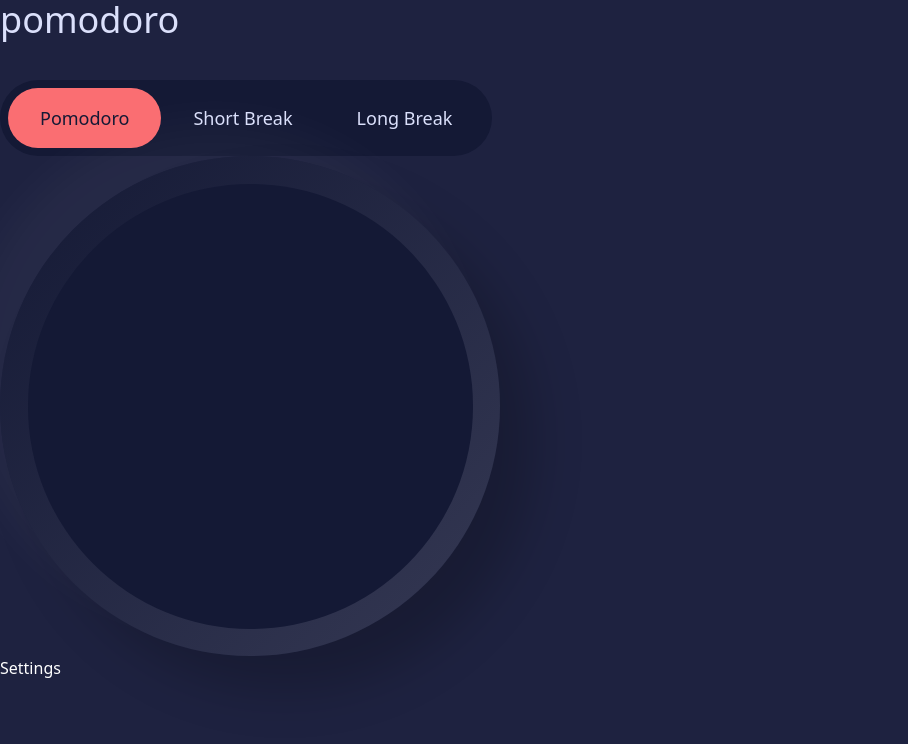
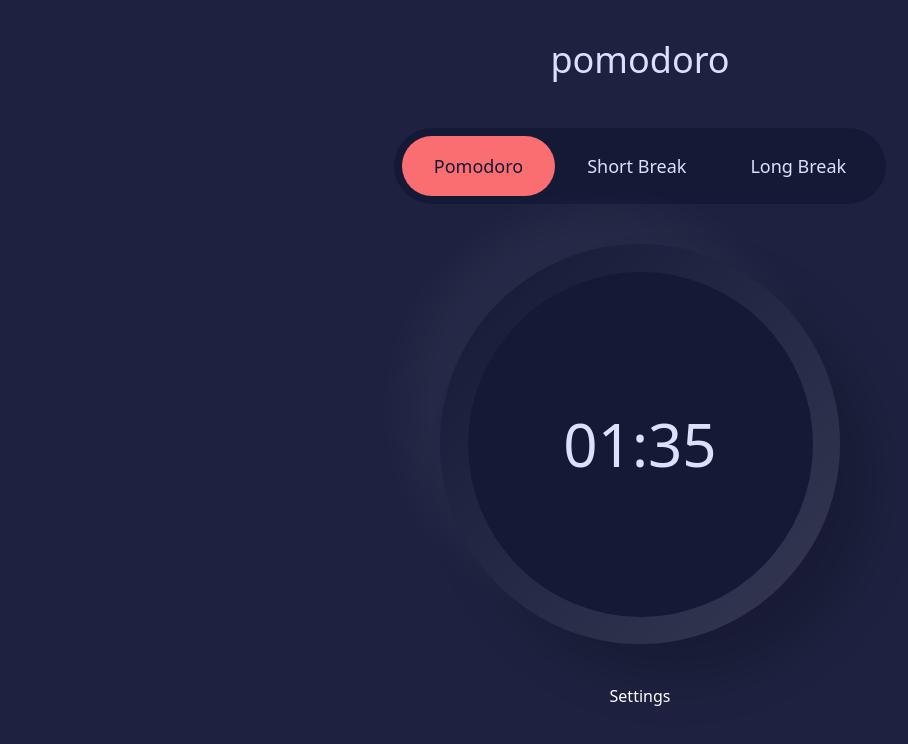
Before and after one commit to Vyonyx/pomodoro, a React (Vite) app: page / in a window 1280 px wide. Shown: the top 744 px of the page, without its empty margins (0-908 px from the left). Built offline with nearby package versions, Linux system fonts and the light colour scheme.

Commit message:
add ticking clock (countdown)

```diff
--- a/src/App.tsx
+++ b/src/App.tsx
@@ -1,4 +1,4 @@
-import { Dispatch, useState } from "react";
+import { Dispatch, useEffect, useState } from "react";
 import clsx from "clsx";
 
 function App() {
@@ -12,11 +12,11 @@ function App() {
 
   return (
     <>
-      <header className="text-light-grey bg-purp absolute top-0 left-0 w-full">
-        <h1 className="text-4xl">pomodoro</h1>
+      <header className="text-light-grey bg-purp absolute top-0 left-0 w-full mt-10">
+        <h1 className="text-4xl text-center">pomodoro</h1>
       </header>
 
-      <main className="text-white bg-purp h-dvh pt-20">
+      <main className="flex flex-col items-center gap-10 text-white bg-purp h-dvh pt-32">
         <nav className="flex items-center justify-items-end rounded-full bg-purp-dark w-fit p-2">
           {buttons.map((button) => (
             <PomodoroButton
@@ -40,11 +40,39 @@ function App() {
 }
 
 function Timer() {
+  const [time, setTime] = useState(100);
+
+  useEffect(() => {
+    if (time === 0) return;
+
+    const interval = setInterval(() => {
+      setTime(time - 1);
+    }, 1000);
+
+    return () => clearInterval(interval);
+  }, [time]);
+
+  const generateClockText = () => {
+    const minutes = Math.floor(time / 60);
+    const seconds = Math.floor(time % 60);
+    let clockTime = "";
+
+    clockTime += minutes < 10 ? "0" + minutes : minutes;
+    clockTime += ":";
+    clockTime += seconds < 10 ? "0" + seconds : seconds;
+
+    return clockTime;
+  };
+
+  const clockTime = generateClockText();
+
   return (
     <div
-      className={`flex items-center justify-center w-[500px] h-[500px] bg-gradient-to-br from-purp-dark to-[rgba(255,255,255,0.1)] rounded-full shadow-[-35px_-35px_50px_rgba(255,255,255,0.04),35px_35px_50px_rgba(0,0,0,0.2)]`}
+      className={`flex items-center justify-center w-[400px] aspect-square bg-gradient-to-br from-purp-dark to-[rgba(255,255,255,0.1)] rounded-full shadow-[-35px_-35px_50px_rgba(255,255,255,0.04),35px_35px_50px_rgba(0,0,0,0.2)]`}
     >
-      <div className="w-[445px] aspect-square bg-purp-dark rounded-full"></div>
+      <div className="w-[345px] aspect-square bg-purp-dark rounded-full flex items-center justify-center">
+        <h2 className="text-6xl text-light-grey">{clockTime}</h2>
+      </div>
     </div>
   );
 }
```
